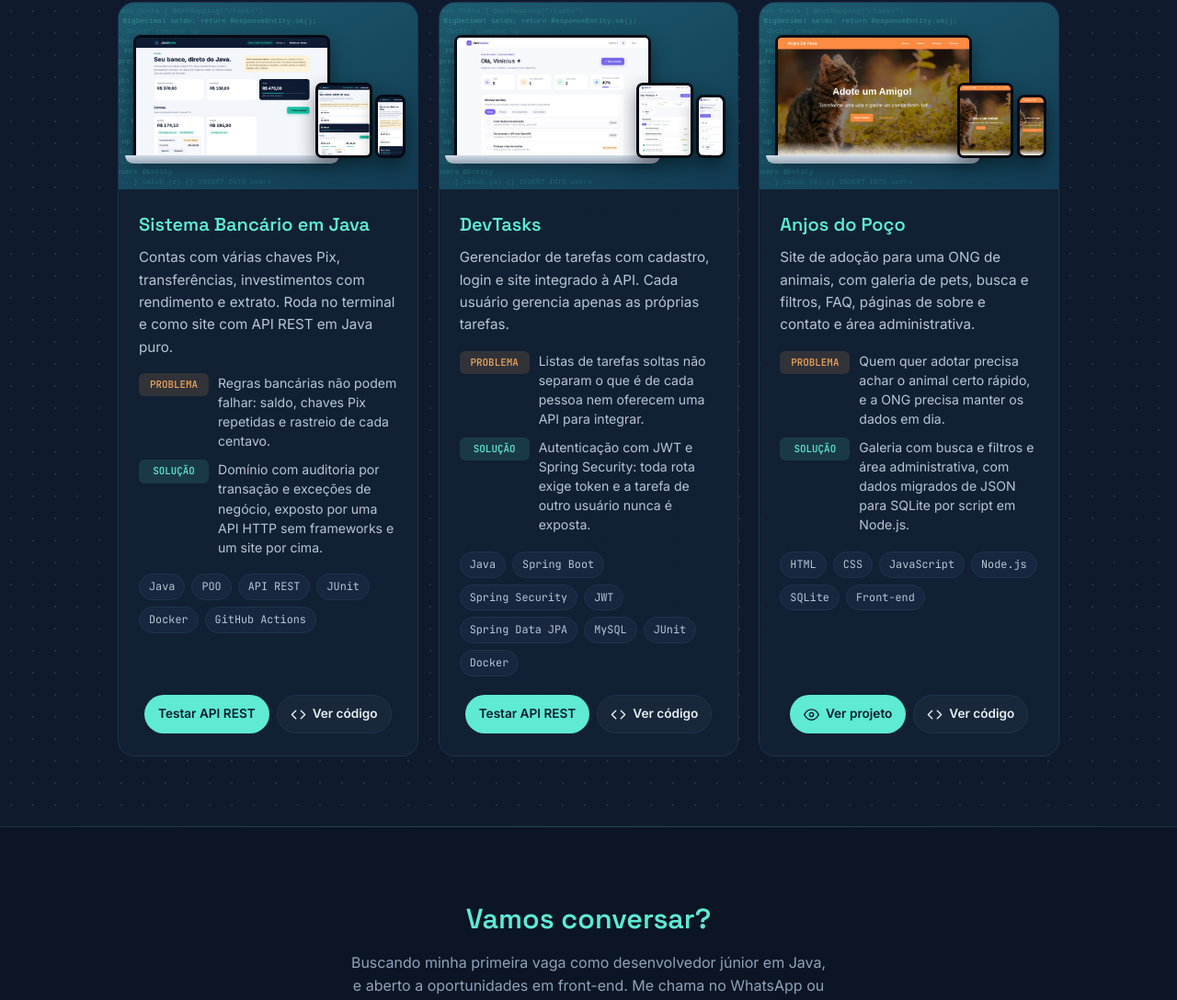
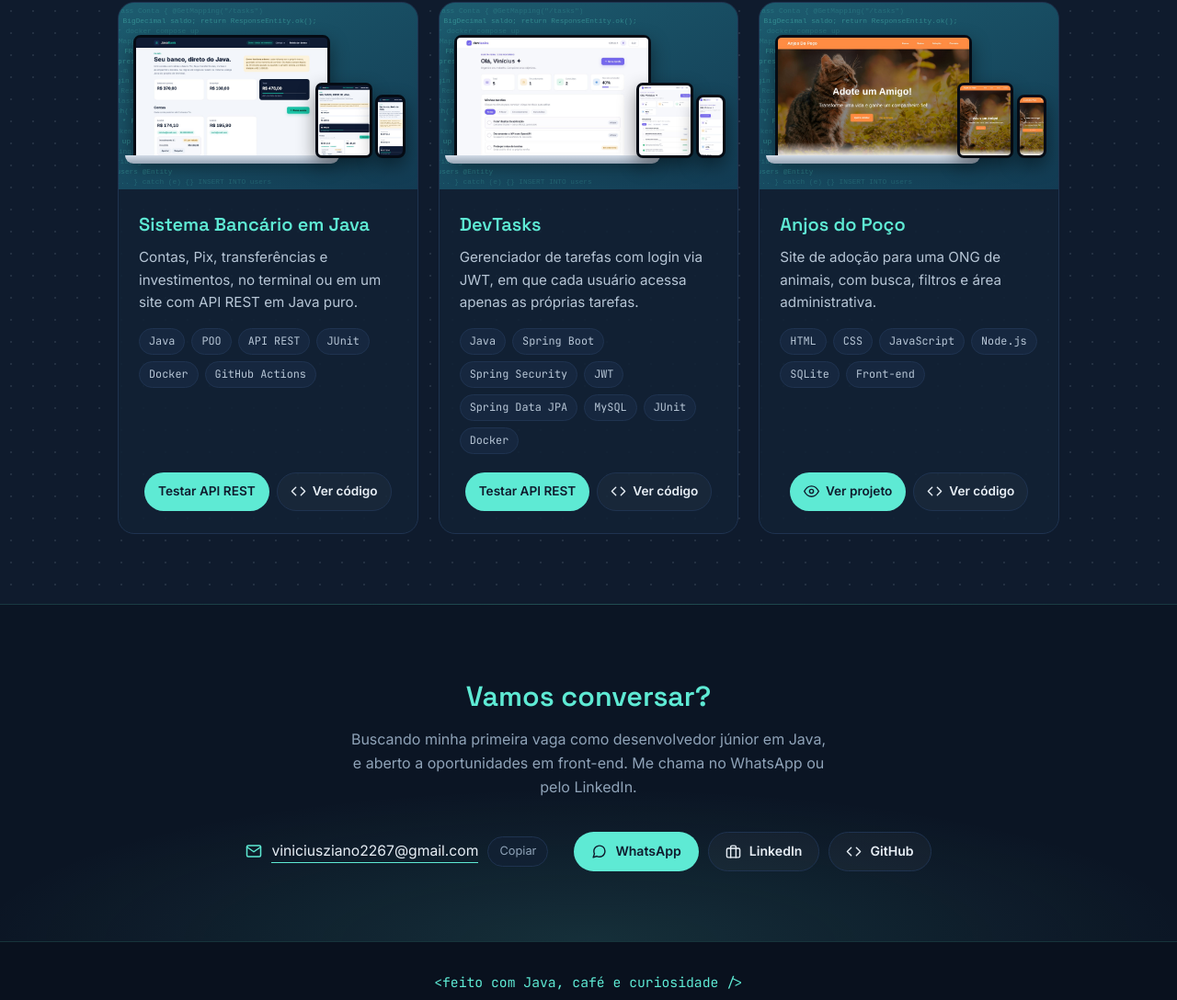
Before and after one commit to ViniZiano/ViniZiano.github.io, a plain HTML site: page index.html in a window 1280 px wide. Shown: the part 1712-2800 px from the top of the page at 92% size. Drawn offline with Linux system fonts and the light colour scheme; animation ran at ten frames a second.

Commit message:
Atualiza currículo (link do portfólio, projetos resumidos) e resume descrições dos projetos
Co-Authored-By: Claude Sonnet 5.5 <noreply@anthropic.com>
Claude-Session: https://claude.ai/code/session_015o1ApViaKXqbUHPDLfU7K6

```diff
--- a/index.html
+++ b/index.html
@@ -110,11 +110,7 @@
           </div>
           <div class="card-body">
             <h3>Sistema Bancário em Java</h3>
-            <p>Contas com várias chaves Pix, transferências, investimentos com rendimento e extrato. Roda no terminal e como site com API REST em Java puro.</p>
-            <div class="ps">
-              <div class="ps-row"><span class="ps-label problem" data-i18n="ps.problem">Problema</span><span class="ps-text">Regras bancárias não podem falhar: saldo, chaves Pix repetidas e rastreio de cada centavo.</span></div>
-              <div class="ps-row"><span class="ps-label solution" data-i18n="ps.solution">Solução</span><span class="ps-text">Domínio com auditoria por transação e exceções de negócio, exposto por uma API HTTP sem frameworks e um site por cima.</span></div>
-            </div>
+            <p>Contas, Pix, transferências e investimentos, no terminal ou em um site com API REST em Java puro.</p>
             <div class="tags"><span class="tag">Java</span><span class="tag">POO</span><span class="tag">API REST</span><span class="tag">JUnit</span><span class="tag">Docker</span><span class="tag">GitHub Actions</span></div>
             <div class="card-actions">
               <button class="btn btn-primary btn-sm open-api-modal" data-i18n="btn.testapi" data-project="banco">Testar API REST</button>
@@ -131,11 +127,7 @@
           </div>
           <div class="card-body">
             <h3>DevTasks</h3>
-            <p>Gerenciador de tarefas com cadastro, login e site integrado à API. Cada usuário gerencia apenas as próprias tarefas.</p>
-            <div class="ps">
-              <div class="ps-row"><span class="ps-label problem" data-i18n="ps.problem">Problema</span><span class="ps-text">Listas de tarefas soltas não separam o que é de cada pessoa nem oferecem uma API para integrar.</span></div>
-              <div class="ps-row"><span class="ps-label solution" data-i18n="ps.solution">Solução</span><span class="ps-text">Autenticação com JWT e Spring Security: toda rota exige token e a tarefa de outro usuário nunca é exposta.</span></div>
-            </div>
+            <p>Gerenciador de tarefas com login via JWT, em que cada usuário acessa apenas as próprias tarefas.</p>
             <div class="tags"><span class="tag">Java</span><span class="tag">Spring Boot</span><span class="tag">Spring Security</span><span class="tag">JWT</span><span class="tag">Spring Data JPA</span><span class="tag">MySQL</span><span class="tag">JUnit</span><span class="tag">Docker</span></div>
             <div class="card-actions">
               <button class="btn btn-primary btn-sm open-api-modal" data-i18n="btn.testapi" data-project="devtasks">Testar API REST</button>
@@ -152,11 +144,7 @@
           </div>
           <div class="card-body">
             <h3>Anjos do Poço</h3>
-            <p>Site de adoção para uma ONG de animais, com galeria de pets, busca e filtros, FAQ, páginas de sobre e contato e área administrativa.</p>
-            <div class="ps">
-              <div class="ps-row"><span class="ps-label problem" data-i18n="ps.problem">Problema</span><span class="ps-text">Quem quer adotar precisa achar o animal certo rápido, e a ONG precisa manter os dados em dia.</span></div>
-              <div class="ps-row"><span class="ps-label solution" data-i18n="ps.solution">Solução</span><span class="ps-text">Galeria com busca e filtros e área administrativa, com dados migrados de JSON para SQLite por script em Node.js.</span></div>
-            </div>
+            <p>Site de adoção para uma ONG de animais, com busca, filtros e área administrativa.</p>
             <div class="tags"><span class="tag">HTML</span><span class="tag">CSS</span><span class="tag">JavaScript</span><span class="tag">Node.js</span><span class="tag">SQLite</span><span class="tag">Front-end</span></div>
             <div class="card-actions">
               <a class="btn btn-primary btn-sm" href="https://viniziano.github.io/Ong-Anjos-Do-Poco/" target="_blank" rel="noopener"><svg viewBox="0 0 24 24" fill="none" stroke="currentColor" stroke-width="2" stroke-linecap="round" stroke-linejoin="round" aria-hidden="true"><path d="M1 12s4-8 11-8 11 8 11 8-4 8-11 8-11-8-11-8z"/><circle cx="12" cy="12" r="3"/></svg><span data-i18n="btn.view">Ver projeto</span></a>
```
Also changed, not shown: 1 other file.
